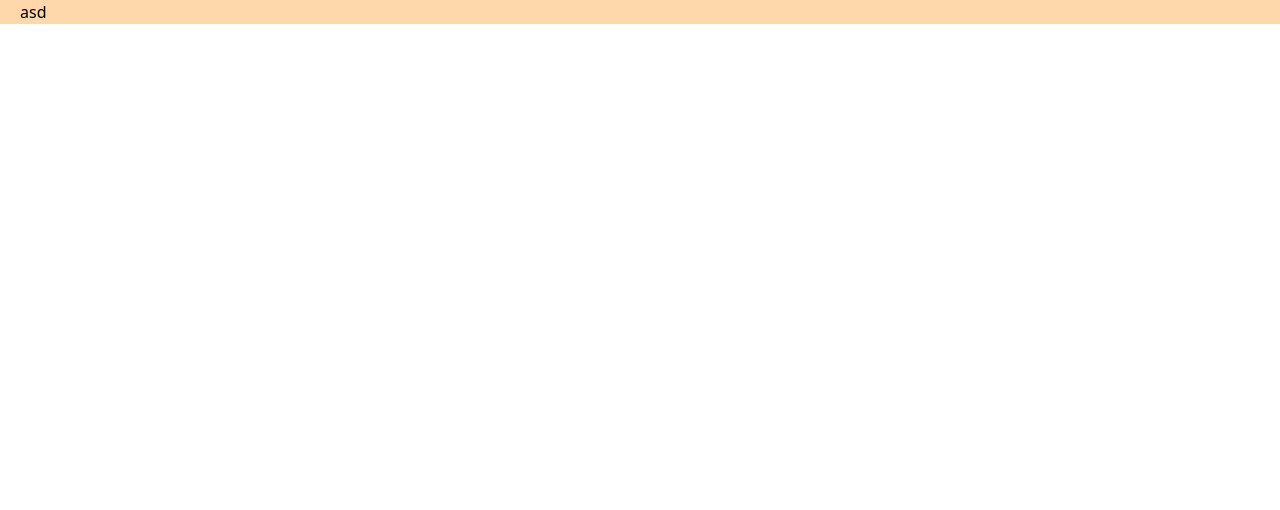
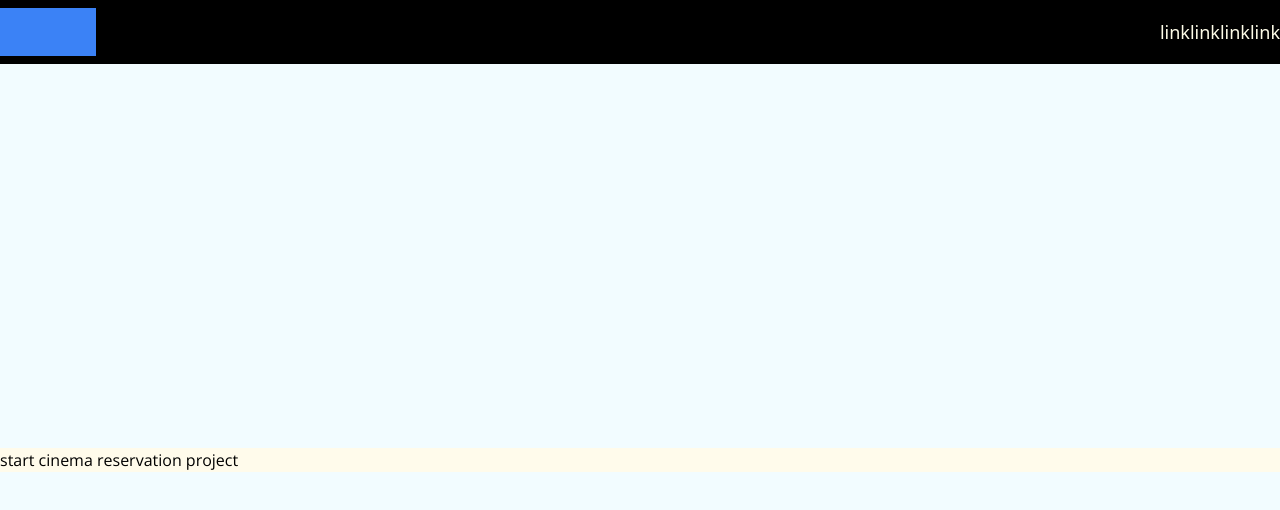
Before and after one commit to Utkucuu/Cinema_Reservation_Project, a website: page assest/index.html in a window 1280 px wide. Drawn offline with nearby package versions, Linux system fonts and the light colour scheme.

Commit message:
front start

```diff
--- a/assest/index.html
+++ b/assest/index.html
@@ -1,18 +1,52 @@
 <!doctype html>
 <html>
+
 <head>
   <meta charset="UTF-8">
   <meta name="viewport" content="width=device-width, initial-scale=1.0">
+  <link rel="preconnect" href="https://fonts.googleapis.com">
+  <link rel="preconnect" href="https://fonts.gstatic.com" crossorigin>
+  <link href="https://fonts.googleapis.com/css2?family=IBM+Plex+Serif&family=Open+Sans&display=swap" rel="stylesheet">
   <link href="./css/style.css" rel="stylesheet">
 </head>
 <!-- npx tailwindcss -i ./input.css -o ./assest/css/style.css --watch -->
-<body>
-  <div class="container max-w-full px-5 bg-orange-200">
-asd
+
+
+<body class="bg-film-lightBlue bg-opacity-5">
+
+  <!-- Header Section -->
+  <header class="bg-black py-2">
+    <!-- Header Container -->
+    <div class="container flex items-center justify-between space-x-16">
+
+      <!-- Header Logo -->
+      <canvas class="bg-blue-500 h-12"></canvas>
+
+      <nav>
+        <div class="flex items-center text-yellow-50 text-lg">
+        <a class="" href="">link</a>
+        <a class="" href="">link</a>
+        <a class="" href="">link</a>
+        <a class="" href="">link</a>
+        </div>
+
+      </nav>
+
+    </div>
+    <!-- Header nav -->
+
+  </header>
+
+
+  <div class="container mt-96 bg-amber-50 mx-auto">
+    <h1 class="font-body">
+      start cinema reservation project
+    </h1>
   </div>
 
   <script src="./js/film.js"></script>
   <script src="./js/ui.js"></script>
   <script src="./js/app.js"></script>
 </body>
+
 </html>
--- a/tailwind.config.js
+++ b/tailwind.config.js
@@ -2,7 +2,24 @@
 module.exports = {
   content: ["./assest/**/*.{html,js}"],
   theme: {
-    extend: {},
+    fontFamily: {
+      imbPlex: ['IBM Plex Serif', "serif"],
+      open: ['Open Sans', "sans-serif"],
+      'sans': ['ui-sans-serif', 'system-ui'],
+      'serif': ['ui-serif', 'Georgia'],
+      'mono': ['ui-monospace', 'SFMono-Regular'],
+      'display': ['Oswald'],
+      'body': ['"Open Sans"'],
+    },
+
+
+
+
+    extend: {
+      colors: {
+        "film-lightBlue": "#00D1FF"
+      },
+    },
   },
   plugins: [],
 }
```
Also changed, not shown: assest/app.js (deleted), assest/css/style.css.
